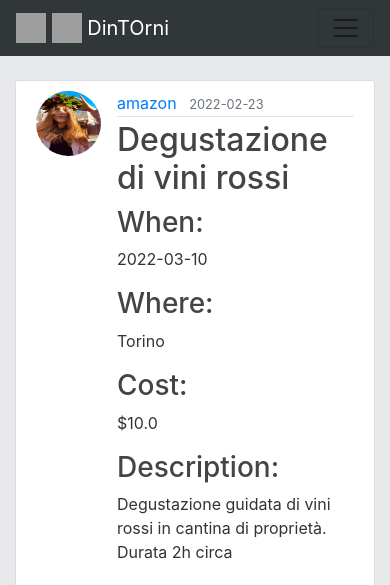
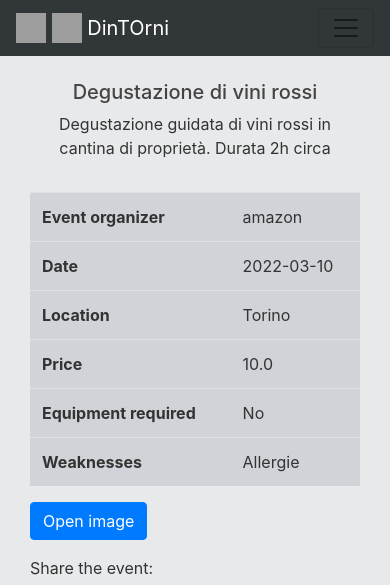
Before and after one commit to emanuelaallocca/dintorni_new, a Flask app: page /event/1 in a window 390 px wide. Shown: the top 585 px of the page. Run offline with Flask 2, Linux system fonts and the light colour scheme; data comes from the database, SQL or seed files in the repository; both versions use the stored data as it was after the commit; some libraries are stand-ins or nearby versions; grey boxes are pictures that could not be loaded.

Commit message:
fine giorno 23/02

```diff
--- a/app/main/routes.py
+++ b/app/main/routes.py
@@ -11,7 +11,7 @@ from PIL import Image #non so perche non vada min 38.18 lezione 7
 def home():
     page = request.args.get('page', 1, type=int) #possiamo passare il numero di post che vogliamo per pagina
     #posts = Post.query.order_by(Post.date_posted.desc()).paginate(page=page, per_page=5) #richiamo tutti i post
-    events = Event.query.order_by(Event.date_posted.desc()).paginate(page=page, per_page=5)
+    events = Event.query.order_by(Event.date_posted.desc()).paginate(page=page, per_page=10)
     return render_template('home.html', events = events)
 
 
--- a/app/static/main.css
+++ b/app/static/main.css
@@ -129,8 +129,8 @@ a.article-title:hover {
 }
 .card.card-has-bg:hover .card-img-overlay {
   transition: all 800ms cubic-bezier(0.19, 1, 0.22, 1);
-  background: #234f6d;
-  background: linear-gradient(0deg, rgba(4, 69, 114, 0.5) 0%, #044572 100%);
+  /*background: #234f6d;
+  background: linear-gradient(0deg, rgba(4, 69, 114, 0.5) 0%, #044572 100%);*/
 }
 .card .card-footer {
   background: none;
@@ -148,7 +148,7 @@ a.article-title:hover {
 .card:hover {
   cursor: pointer;
   transition: all 800ms cubic-bezier(0.19, 1, 0.22, 1);
-  transform: scale(1.05);
+  transform: scale(0.95);
 }
 .card:hover .card-body {
   margin-top: 30px;
@@ -156,6 +156,6 @@ a.article-title:hover {
 }
 .card .card-img-overlay {
   transition: all 800ms cubic-bezier(0.19, 1, 0.22, 1);
-  background: #234f6d;
-  background: linear-gradient(0deg, rgba(35, 79, 109, 0.3785889356) 0%, #455f71 100%);
+  /*background: #234f6d;
+  background: linear-gradient(0deg, rgba(35, 79, 109, 0.3785889356) 0%, #455f71 100%);*/
 }
--- a/app/templates/event.html
+++ b/app/templates/event.html
@@ -1,36 +1,112 @@
 {% extends "layout.html" %}
 {% block content %}
-  <article class="media content-section">
-    <img class="rounded-circle article-img" src="{{ url_for('static', filename='profile_pics/' + event.creator.image_file) }}">
-    <div class="media-body">
-      <div class="article-metadata">
-        <a class="mr-2" href="#">{{ event.creator.name }}</a>
-        <small class="text-muted">{{ event.date_posted.strftime('%Y-%m-%d') }}</small>
-      </div>
-      <h2 class="article-title">{{ event.title }}</h2>
-      <h3>When: </h3>
-      <p class="article-content">{{ event.date_event.strftime('%Y-%m-%d') }}</p>
-      <h3>Where: </h3>
-      <p class="article-content">{{ event.location }}</p>
-        {% if event.price!=0.0 %}
-            <h3>Cost: </h3>
-            <p class="article-content">${{ event.price }}</p>
-        {% endif %}
-        <h3>Description: </h3>
-      <p class="article-content">{{ event.content }}</p>
-    <h3>Weaknesses: </h3>
-        <p class="article-content">{{ event.weaknesses }}</p>
-    <h3>Equipment: </h3>
-    <p class="article-content">{{ event.equipment }}</p>
-    {% if event.min_users!=0 %}
-    <h3>Minimum number of participants</h3>
-        <p class="article-content">{{ event.min_users }}</p>
-    {% endif %}
+
+<div class="container d-flex justify-content-center" >
+    <div class="row justify-content-center">
+        <div class="col-md-5">
+            <div class="project-info-box mt-0 mb-3 pb-3 text-center">
+                <h5>{{ event.title }}</h5>
+                <p class="mb-0 text-center">{{ event.content }}</p>
+            </div><!-- / project-info-box -->
+
+            <table class="table align-middle" style="background-color: rgba(4,25,46,0.10);">
+
+                <tbody>
+                <tr>
+                    <th scope="row">Event organizer</th>
+                    <td>{{ event.creator.name }}</td>
+                </tr>
+                <tr>
+                    <th scope="row">Date</th>
+                    <td>{{ event.date_event }}</td>
+                </tr>
+                <tr>
+                    <th scope="row">Location</th>
+                    <td>{{ event.location }}</td>
+                </tr>
+                {% if event.price != 0 %}
+                <tr>
+                    <th scope="row">Price</th>
+                    <td>{{ event.price }}</td>
+                </tr>
+                {% endif %}
+                {% if event.equipment != "" %}
+                <tr>
+                    <th scope="row">Equipment required</th>
+                    <td>{{ event.equipment }}</td>
+                </tr>
+                {% endif %}
+                {% if event.weaknesses != "" %}
+                <tr>
+                    <th scope="row">Weaknesses</th>
+                    <td>{{ event.weaknesses }}</td>
+                </tr>
+                {% endif %}
+                </tbody>
+            </table>
+
+            <button type="button" class="btn btn-primary" data-toggle="modal" data-target=".bd-example-modal-xl">Open image</button>
+
+            <div class="modal fade bd-example-modal-xl" tabindex="-1" role="dialog" aria-labelledby="myExtraLargeModalLabel" aria-hidden="true">
+              <div class="modal-dialog modal-xl">
+                <div class="modal-content">
+                  <img class="d-block w-100" style="height: 300px; width: 450px; object-fit: cover" src="{{ url_for('static', filename='events_pics/' + event.image_event) }}" alt="First slide">
+                </div>
+              </div>
+            </div>
+
+
+
+            <div class="project-info-box mt-0 mb-0">
+                <p class="mb-0 pt-3">
+                    <span class="fw-bold mr-10 va-middle hide-mobile">Share the event:</span>
+                    <a href="#x" class="btn btn-xs btn-facebook btn-circle btn-icon mr-5 mb-0"><i class="fab fa-facebook-f"></i></a>
+                    <a href="https://www.facebook.it" title="Condividi su Instagram" class="img"></a>
+                </p>
+            </div><!-- / project-info-box -->
+        </div><!-- / column -->
+
+        <div class="col-md-5 d-flex justify-content-end p-2">
+            <div id="carouselExampleControls" class="carousel slide" data-ride="carousel">
+                <div class="carousel-inner">
+                    <div class="carousel-item active">
+                        <img class="d-block w-100" style="height: 300px; width: 450px; object-fit: cover" src="{{ url_for('static', filename='events_pics/' + event.image_event) }}" alt="First slide">
+                    </div>
+                    <div class="carousel-item">
+                        <img class="d-block w-100" style="height: 300px; width: 450px; object-fit: cover" src="..." alt="Second slide">
+                    </div>
+                    <div class="carousel-item">
+                        <img class="d-block w-100" style="height: 300px; width: 450px; object-fit: cover" src="..." alt="Third slide">
+                    </div>
+                </div>
+                <a class="carousel-control-prev" href="#carouselExampleControls" role="button" data-slide="prev">
+                    <span class="carousel-control-prev-icon" aria-hidden="true"></span>
+                    <span class="sr-only">Previous</span>
+                </a>
+                <a class="carousel-control-next" href="#carouselExampleControls" role="button" data-slide="next">
+                    <span class="carousel-control-next-icon" aria-hidden="true"></span>
+                    <span class="sr-only">Next</span>
+                </a>
+            </div>
+        </div>
+
+        <!--<div class="col-md-5 d-flex justify-content-end p-2">
+            <img src="{{ url_for('static', filename='events_pics/' + event.image_event) }}" alt="event-image" class=" rounded"
+                 style="height: 300px; width: 450px; object-fit: cover">
+        </div>-->
+        <!-- / column -->
+
+
+
+        <div class="col-md-5 d-flex justify-content-center p-3">
+            <button class="btn text-white p-2" style="background-color: #313638" onclick=location.href="{{ url_for('events.join_event', event_id=event.id)}}">Join event</button>
+        </div><!-- / column -->
+
     </div>
-  </article>
+</div>
 
-    <button onclick=location.href="{{ url_for('events.join_event', event_id=event.id)}}">Join event</button>
-  <!-- delete Modal preso da bootstrap-->
+
+
   <div class="modal fade" id="deleteModal" tabindex="-1" role="dialog" aria-labelledby="deleteModalLabel" aria-hidden="true">
     <div class="modal-dialog" role="document">
       <div class="modal-content">
@@ -50,3 +126,4 @@
     </div>
   </div>
 {% endblock content %}
+-->
--- a/app/templates/layout.html
+++ b/app/templates/layout.html
@@ -102,8 +102,8 @@
           <div class="col-md-5 col-12">
             <!-- Email input -->
             <div class="form-outline form-white mb-4">
-              <input type="email" id="form5Example29" class="form-control" />
-              <label class="form-label" for="form5Example29">Enter your email to discover new experiences around you!</label>
+              <input type="email" id="form5Example29" class="form-control" placeholder="Enter your email to discover new experiences around you!"/>
+             <!-- <label class="form-label" for="form5Example29">Enter your email to discover new experiences around you!</label>-->
             </div>
           </div>
           <!--Grid column-->
```
Also changed, not shown: app/templates/home.html (+11 -8 lines), app/dintorni.db.
